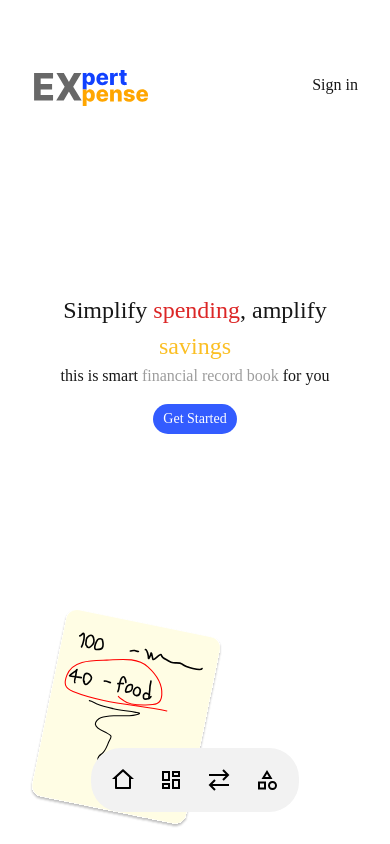
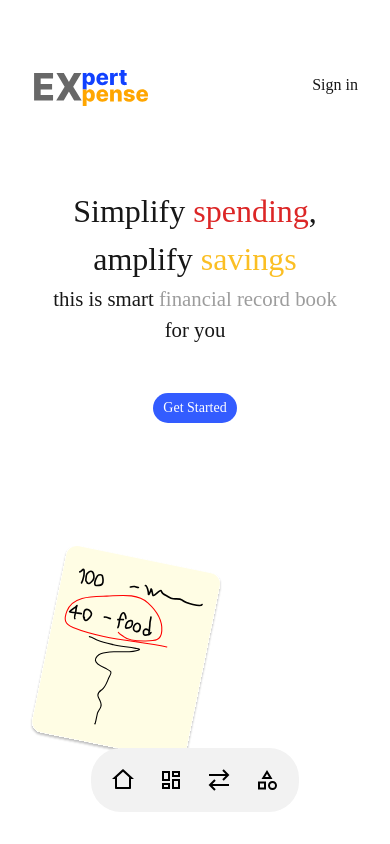
Before and after one commit to aommrs/expenseExpert, a Next.js app: page / in a window 390 px wide. Built offline with nearby package versions, Linux system fonts and the light colour scheme; no server answers; a web font is replaced by a local one.

Commit message:
fix layout home

```diff
--- a/src/app/page.tsx
+++ b/src/app/page.tsx
@@ -22,18 +22,18 @@ export default function Home() {
       <div className="mt-[4rem]">
         <Logo />
       </div>
-      <div className="relative h-[26rem] flex flex-col justify-center items-center mt-[3rem]">
-        <h1 className="text-center font-medium text-[2rem] lg:text-[3rem] md:text-[2.5rem] sm:text-[1.5rem] z-10 px-[3rem]">
+      <div className="relative flex flex-col justify-center items-center mt-0 sm:mt-[5rem] md:mt-[14rem]">
+        <h1 className="text-center font-medium text-[2rem] lg:text-[3rem] z-10 px-[3rem]">
           Simplify <span className="text-red-600">spending</span>, amplify
           <span className="text-amber-400"> savings</span>
         </h1>
-        <p className="text-center text-[1rem] lg:text-[2rem] md:text-[1.5rem] sm:text-[1rem] z-10 px-[3rem]">
+        <p className="text-center lg:text-[2.5rem] text-[1.3rem] z-10 px-[3rem]">
           this is smart{" "}
           <span className="text-[#9D9D9D]">financial record book</span> for you
         </p>
         <button
           onClick={handleNavigate}
-          className="hover:bg-[#2d4dcd] md:rounded-[30px] md:px-[15px] md:py-[10px] md:text-lg lg:text-lg mt-[1rem] bg-[#335CFF] text-white rounded-[20px] px-[10px] py-[5px] text-sm z-10"
+          className="hover:bg-[#2d4dcd] md:rounded-[30px] md:px-[15px] md:py-[10px] md:text-lg lg:text-lg mt-[3rem] bg-[#335CFF] text-white rounded-[20px] px-[10px] py-[5px] text-sm z-10"
         >
           Get Started
         </button>
@@ -42,7 +42,7 @@ export default function Home() {
         <div className="fixed bottom-[2rem] left-[50%] transform -translate-x-1/2 z-50">
           <Navbar />
         </div>
-        <div className="absolute left-[1rem] bottom-[1rem] z-0">
+        <div className="absolute left-[1rem] bottom-[5rem] md:bottom-[3rem] z-0">
           <Image
             src="/images/expense-note.svg"
             alt="Note Image"
```
Also changed, not shown: 1 other file (tests, documents, lock files or other folders).
